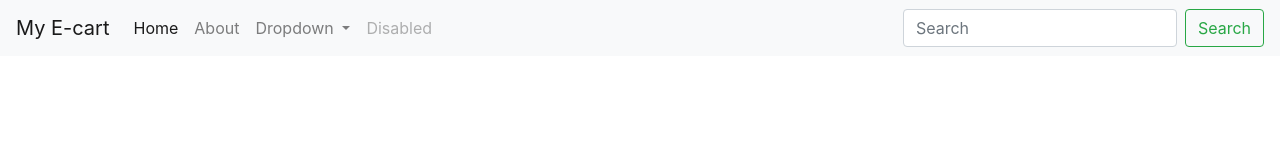
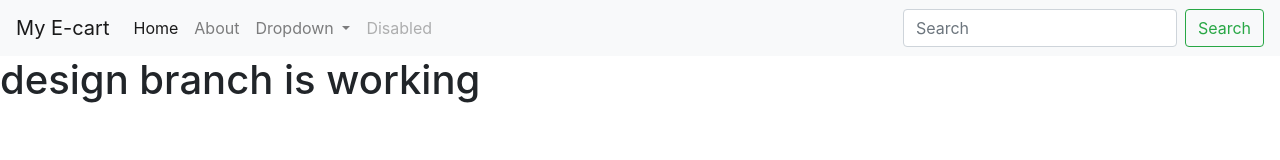
Before and after one commit to sagordascse/demoRepository, a plain HTML site: page index.html in a window 1280 px wide. Drawn offline with nearby package versions, Linux system fonts and the light colour scheme.

Commit message:
added body items

```diff
--- a/index.html
+++ b/index.html
@@ -49,7 +49,7 @@
         </div>
       </nav>
 
-
+      <h1>design branch is working</h1>
 
 
     <!-- Optional JavaScript -->
```
